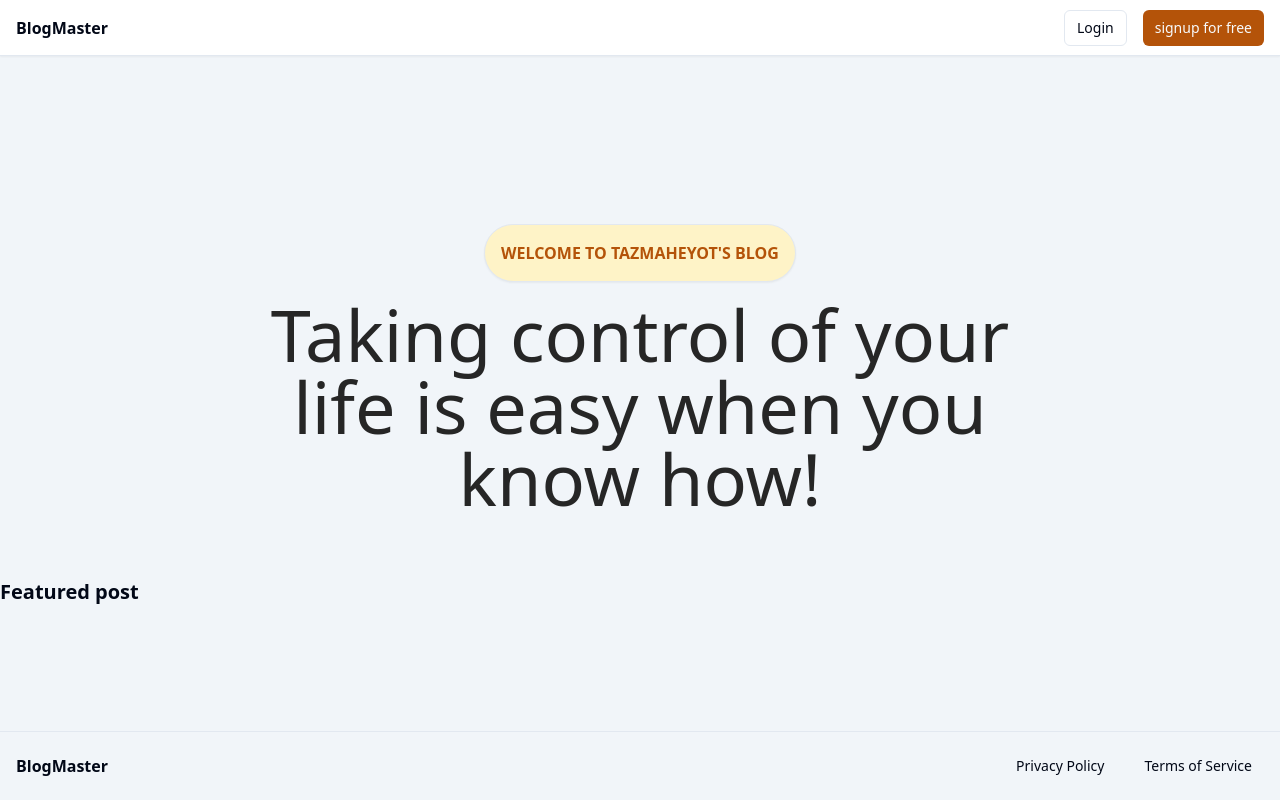
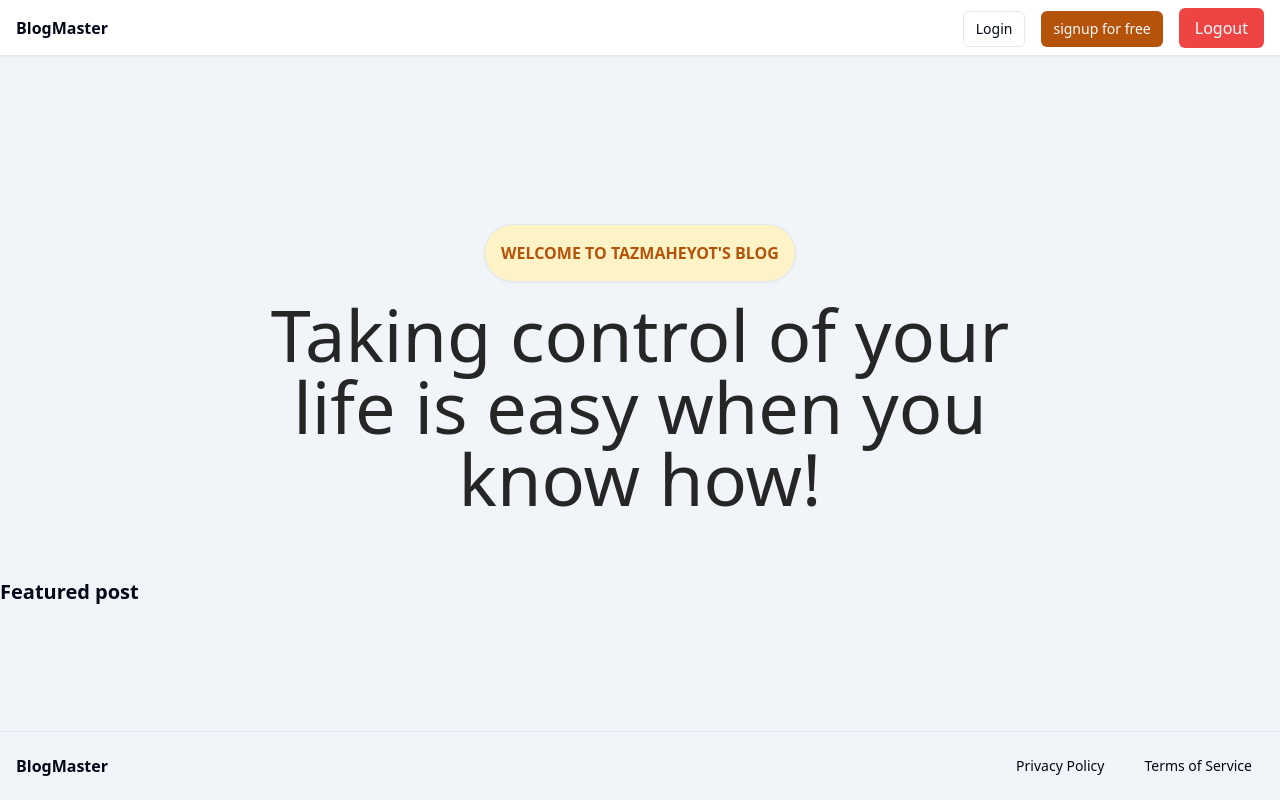
Before and after one commit to Toyehamzat/blogMaster, a Next.js app in the folder client/: page / in a window 1280 px wide. Built offline with nearby package versions, Linux system fonts and the light colour scheme.

Commit message:
feat: Add logout functionality to navbar

```diff
--- a/client/app/(marketing)/_components/navbar.tsx
+++ b/client/app/(marketing)/_components/navbar.tsx
@@ -1,9 +1,18 @@
-// import { Logo } from "@/components/logo";
+"use client";
 import { Button } from "@/components/ui/button";
+import { useUserStore } from "@/stores/useAuthStore";
 import Link from "next/link";
+import { useRouter } from "next/navigation";
 import React from "react";
+import LogoutButton from "./logOutbtn";
+export const Navbar = () => {
+  const logout = useUserStore((state) => state.logout);
+  const router = useRouter();
 
-export const Navbar = () => {
+  const handleLogout = () => {
+    logout();
+    router.push("/login");
+  };
   return (
     <div className="fixed top-0 w-full h-14 px-4 border-b shadow-sm bg-white flex items-center">
       <div className="md:max-w-screen-2xl mx-auto flex items-center w-full justify-between">
@@ -19,6 +28,7 @@ export const Navbar = () => {
           >
             <Link href="/signup">signup for free</Link>
           </Button>
+          <LogoutButton />
         </div>
       </div>
     </div>
```
